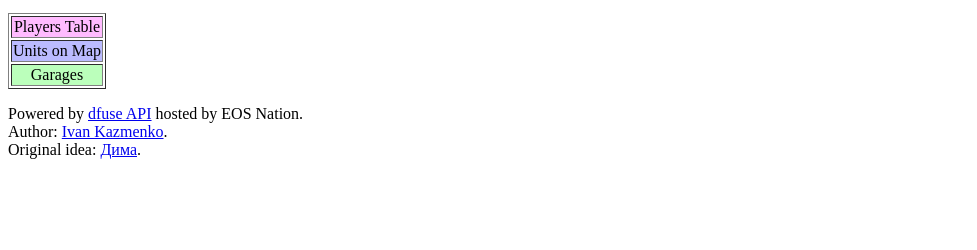
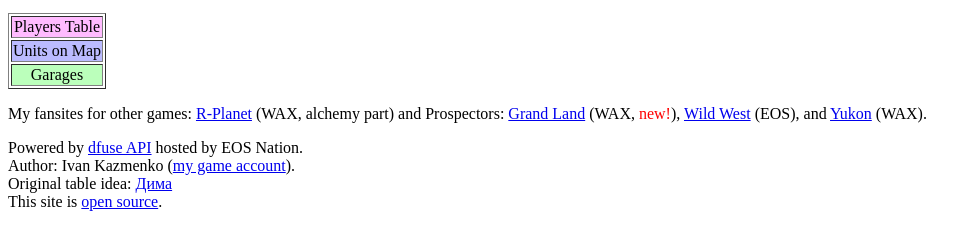
Before and after one commit to GassaFM/metalwar-fansite, a plain HTML site: page public_html/metal/index.html in a window 1280 px wide. Shown: the part 106-356 px from the top of the page, without its empty margins (0-977 px from the left). Drawn offline with Linux system fonts and the light colour scheme.

Commit message:
added links to other fansites

```diff
--- a/public_html/metal/index.html
+++ b/public_html/metal/index.html
@@ -39,12 +39,24 @@ It contains player statistics, live from the blockchain.</p>
 </tr>
 </table>
 
+<p>My fansites for other games:
+<a href="../alchemy/index.html">R-Planet</a> (WAX, alchemy part)
+and Prospectors:
+<a href="../grand/index.html">Grand Land</a>
+(WAX, <span style="color:red">new!</span>),
+<a href="../index.html">Wild West</a> (EOS),
+and
+<a href="../wax/index.html">Yukon</a> (WAX).
+</p>
+
 <p>
 Powered by <a href="https://wax.dfuse.eosnation.io/">dfuse API</a>
 hosted by EOS Nation.<br/>
-Author:
-<a href="https://github.com/GassaFM/metalwar-fansite">Ivan Kazmenko</a>.<br/>
-Original idea: <a href="https://t.me/dyankovoy">Дима</a>.
+Author: Ivan Kazmenko
+(<a href="https://wax.bloks.io/account/ivankazmenko">my game account</a>).<br/>
+Original table idea: <a href="https://t.me/dyankovoy">Дима</a><br/>
+This site is
+<a href="https://github.com/GassaFM/metalwar-fansite">open source</a>.
 </p>
 </body>
 </html>
```
